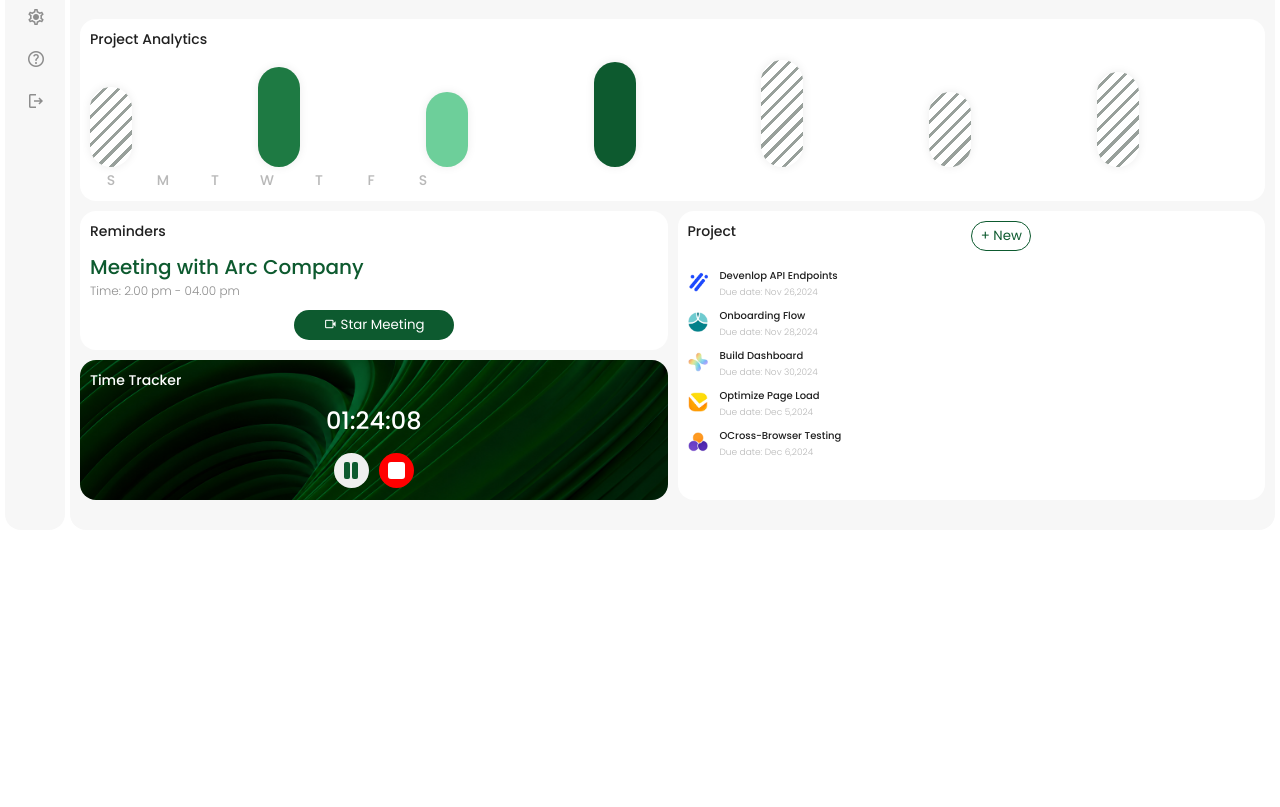
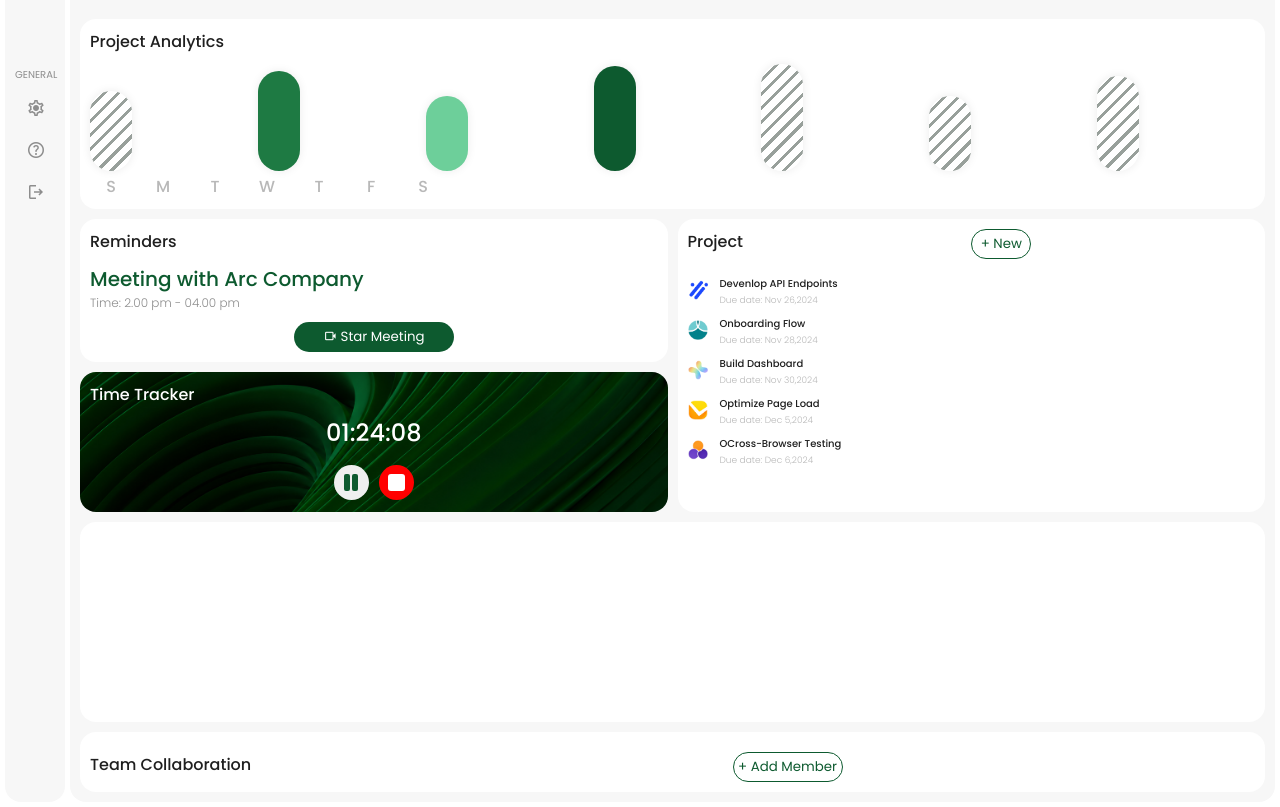
Before and after one commit to Igorbeginner/Dashboard-com-grid, a plain HTML site: page index.html in a window 1280 px wide. Shown: the part 421-1228 px from the top of the page. Before the commit the page ends 956 px from the top, so only its background shows below. Drawn offline with nearby package versions, Linux system fonts and the light colour scheme.

Commit message:
inicio de team

```diff
--- a/index.html
+++ b/index.html
@@ -267,6 +267,17 @@
                     <div class="progress">
 
                     </div>
+                    <div class="team">
+                        <div class="titulo">
+                            <h5>Team Collaboration</h5>
+                        </div>
+                        <div class="button">
+                            <button>+ Add Member</button>
+                        </div>
+                        <div class="members">
+
+                        </div>
+                    </div>
                 </div>
             </div>
         </div>
--- a/style.css
+++ b/style.css
@@ -68,7 +68,7 @@ h4 {
 }
 
 h5 { /* títulos cards */
-    font-size: 14px;
+    font-size: 16px;
     font-weight: 500;
     color: var(--text-primary   );
 }
@@ -739,3 +739,46 @@ gap: 10px;
     position: relative;
     top: 4px;
 }
+
+.container .dashboard .area-maior .progress{
+    grid-area: progress;
+    height: 200px;
+    padding: 20px 10px 10px 10px;
+    background: var(--bg-card);
+    border-radius: 16px;
+}
+
+.container .dashboard .area-maior .team{
+    grid-area: team;
+    padding: 20px 10px 10px 10px;
+    background: var(--bg-card);
+    border-radius: 16px;
+    display: grid;
+    grid-template-columns: 1fr 1fr;
+    grid-template-areas:
+    "titulo button"
+    "members members";
+}
+
+.container .dashboard .area-maior .team .titulo{
+    grid-area: titulo;
+}
+
+.container .dashboard .area-maior .team .button{
+    grid-area: button;
+}
+
+.container .dashboard .area-maior .team .button button{
+    width: 110px;
+    height: 30px;
+    background: var(--bg-card);
+    border: 1px solid var(--green-dark);
+    border-radius: 16px;
+    color: var(--green-dark);
+    position: relative;
+    left: 60px;
+}
+
+.container .dashboard .area-maior .team .members{
+    grid-area: members;
+}
```
